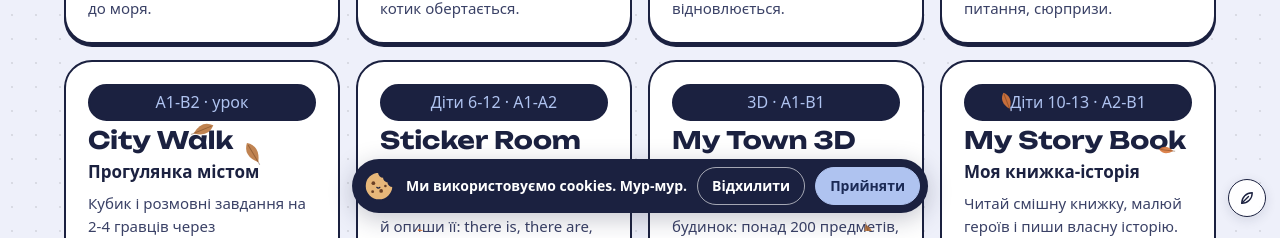
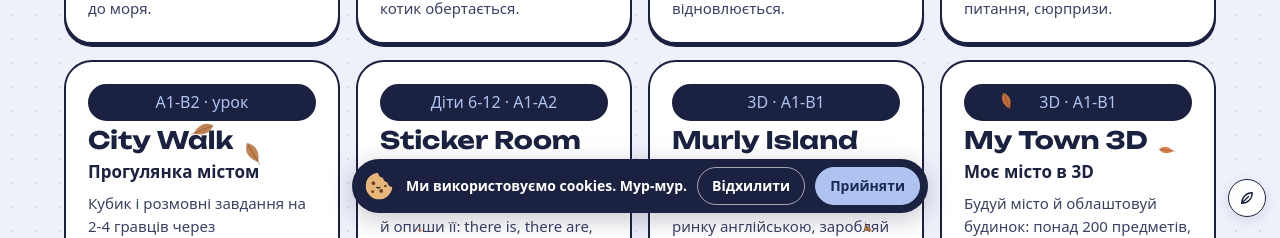
Before and after one commit to mariyavalyanskaya95-create/murly-saas, a Next.js app: page /games in a window 1280 px wide. Shown: the part 569-807 px from the top of the page. Built offline with nearby package versions, Linux system fonts and the light colour scheme; no server answers; a web font is replaced by a local one.

Commit message:
Games list: Murly Island [skip ci]

```diff
--- a/app/(marketing)/games/page.tsx
+++ b/app/(marketing)/games/page.tsx
@@ -29,6 +29,7 @@ const WORLDS: { href: string; title: string; uk: T; text: T; tag: T; color: stri
   { href: '/game-lessons/bowling.html', title: 'Bowling', uk: { uk: 'Боулінг-вікторина', ru: 'Боулинг-викторина', en: 'A team bowling quiz' }, text: { uk: 'Відповідай на питання, кидай кулю і збивай кеглі. 5 тем, свої питання, сюрпризи.', ru: 'Отвечай на вопросы, бросай шар и сбивай кегли. 5 тем, свои вопросы, сюрпризы.', en: 'Answer questions, roll the ball and knock down pins. 5 themes, your own questions, surprises.' }, tag: { uk: 'Урок · 1-4 команди', ru: 'Урок · 1-4 команды', en: 'Lesson · 1-4 teams' }, color: 'sky', ready: true },
   { href: '/play/city', title: 'City Walk', uk: { uk: 'Прогулянка містом', ru: 'Прогулка по городу', en: 'A board game for lessons' }, text: { uk: 'Кубик і розмовні завдання на 2-4 гравців через демонстрацію екрана.', ru: 'Кубик и разговорные задания на 2-4 игроков через демонстрацию экрана.', en: 'Dice and speaking tasks for 2-4 players via screen share.' }, tag: { uk: 'A1-B2 · урок', ru: 'A1-B2 · урок', en: 'A1-B2 · lesson' }, color: 'mustard', ready: true },
   { href: '/play/stickers', title: 'Sticker Room', uk: { uk: 'Кімната з наліпок', ru: 'Комната из наклеек', en: 'A sticker game' }, text: { uk: 'Облаштуй кімнату наліпками й опиши її: there is, there are, on, next to.', ru: 'Обставь комнату наклейками и опиши её: there is, there are, on, next to.', en: 'Decorate a room with stickers and describe it: there is, there are, on, next to.' }, tag: { uk: 'Діти 6-12 · A1-A2', ru: 'Дети 6-12 · A1-A2', en: 'Kids 6-12 · A1-A2' }, color: 'lime', ready: true },
+  { href: '/play/island', title: 'Murly Island', uk: { uk: 'Острів Murly в 3D', ru: 'Остров Murly в 3D', en: 'Murly Island in 3D' }, text: { uk: 'Працюй на пошті, в кафе і на ринку англійською, заробляй монетки й купуй одяг, дім, транспорт і улюбленців.', ru: 'Работай на почте, в кафе и на рынке на английском, зарабатывай монетки и покупай одежду, дом, транспорт и питомцев.', en: 'Work at the post office, cafe and market in English, earn coins and buy clothes, a house, rides and pets.' }, tag: { uk: '3D · A1-B1' }, color: 'sky', ready: true },
   { href: '/play/town', title: 'My Town 3D', uk: { uk: 'Моє місто в 3D', ru: 'Мой город в 3D', en: 'A town in 3D' }, text: { uk: 'Будуй місто й облаштовуй будинок: понад 200 предметів, усе англійською.', ru: 'Строй город и обустраивай дом: больше 200 предметов, всё на английском.', en: 'Build a town and furnish a house: over 200 items, all in English.' }, tag: { uk: '3D · A1-B1' }, color: 'tomato', ready: true },
   { href: '/play/story', title: 'My Story Book', uk: { uk: 'Моя книжка-історія', ru: 'Моя книжка-история', en: 'A story book' }, text: { uk: 'Читай смішну книжку, малюй героїв і пиши власну історію.', ru: 'Читай смешную книжку, рисуй героев и пиши свою историю.', en: 'Read a funny book, draw the heroes and write your own story.' }, tag: { uk: 'Діти 10-13 · A2-B1', ru: 'Дети 10-13 · A2-B1', en: 'Kids 10-13 · A2-B1' }, color: 'mustard', ready: true },
   { href: '/worlds/room', title: 'My room', uk: { uk: 'Моя кімната (легка версія)', ru: 'Моя комната (лёгкая версия)', en: 'My room (light version)' }, text: { uk: 'Проста кімната для слабких пристроїв: меблі, кольори, тварини.', ru: 'Простая комната для слабых устройств: мебель, цвета, животные.', en: 'A simple room for older devices: furniture, colours, animals.' }, tag: { uk: 'Діти 6-11 · A1-A2', ru: 'Дети 6-11 · A1-A2', en: 'Kids 6-11 · A1-A2' }, color: 'lime', ready: true },
```
